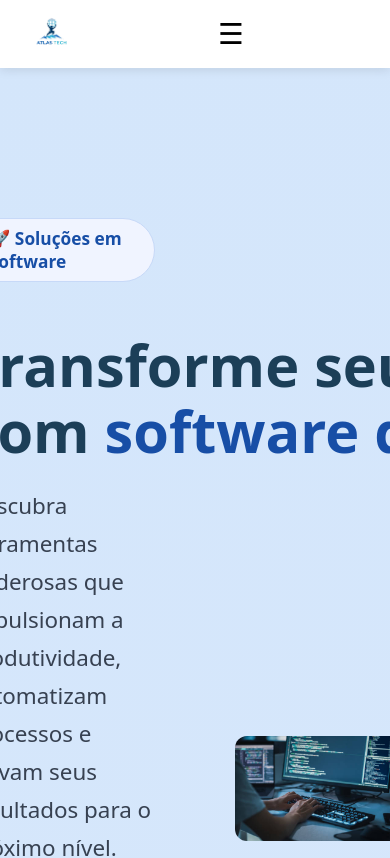
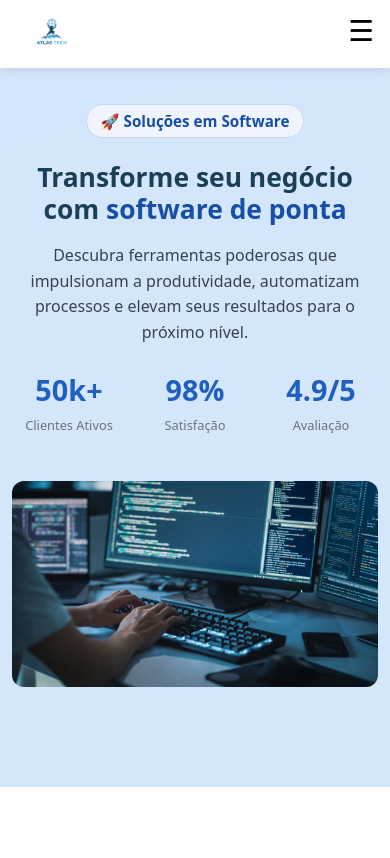
Before and after one commit to lauralefaccin/Atlas-Tech, a React app in the folder frontend/: page / in a window 390 px wide. Shown: the top 858 px of the page. Built offline with nearby package versions, Linux system fonts and the light colour scheme; the HTML template or start-up script is replaced by a standard one.

Commit message:
Ultimas alterações

```diff
--- a/frontend/src/App.css
+++ b/frontend/src/App.css
@@ -60,8 +60,30 @@ nav ul {
   font-size: 1.8rem;
   cursor: pointer;
   color: #000;
-  padding: 0;
+  padding: 4px 8px;
+  border-radius: 8px;
   box-shadow: none;
+  transition: color 0.2s ease, background-color 0.2s ease, transform 0.2s ease;
+  -webkit-tap-highlight-color: transparent;
+}
+
+.menu-toggle:hover {
+  color: #174ea6;
+  background-color: rgba(23, 78, 166, 0.12);
+  transform: translateY(-1px);
+}
+
+.menu-toggle:focus {
+  outline: none;
+}
+
+@media (hover: none) and (pointer: coarse) {
+  .menu-toggle:focus-visible,
+  .menu-toggle:active {
+    color: #174ea6;
+    background-color: rgba(23, 78, 166, 0.12);
+    transform: translateY(-1px);
+  }
 }
 
 nav a {
@@ -882,6 +904,10 @@ nav a:hover {
     height: 48px;
   }
 
+  nav {
+    width: 100%;
+  }
+
   nav ul {
     display: none;
     flex-direction: column;
@@ -893,10 +919,15 @@ nav a:hover {
 
   nav ul.aberto {
     display: flex;
+    margin-top: 34px;
   }
 
   .menu-toggle {
     display: block;
+    position: absolute;
+    top: 10px;
+    right: 8px;
+    z-index: 2;
   }
 
   /* PRODUTOS */
@@ -1211,3 +1242,153 @@ nav a:hover {
   transform: translateY(-2px);
   background: white;
 }
+
+/* ================= HERO RESPONSIVO ================= */
+
+@media (max-width: 1200px) {
+  #hero {
+    gap: 48px;
+    padding: 0 32px;
+  }
+
+  #texto-hero h2 {
+    font-size: 3rem;
+    white-space: normal;
+  }
+
+  #texto-hero p {
+    font-size: 1.15rem;
+    margin-bottom: 28px;
+  }
+}
+
+@media (max-width: 900px) {
+  #hero {
+    margin-top: 120px;
+    min-height: auto;
+    flex-direction: column;
+    align-items: flex-start;
+    gap: 32px;
+    padding: 20px 24px 0;
+  }
+
+  #texto-hero,
+  #imagem-hero {
+    max-width: 100%;
+    width: 100%;
+  }
+
+  #texto-hero h2 {
+    font-size: 2.35rem;
+    line-height: 1.2;
+  }
+
+  #descricao-hero {
+    gap: 24px;
+  }
+
+  #imagem-hero {
+    display: flex;
+    justify-content: center;
+  }
+
+  #imagem-hero img {
+    max-width: 100%;
+  }
+}
+
+@media (max-width: 768px) {
+  .carrossel-integrantes {
+    --largura-card-integrante: 272px;
+  }
+
+  .quadro-foto {
+    width: 248px;
+    height: 248px;
+  }
+
+  .foto-integrante {
+    width: 228px;
+    height: 228px;
+  }
+
+  #hero {
+    margin-top: 24px;
+    align-items: center;
+    gap: 28px;
+    padding: 14px 16px 0;
+  }
+
+  #texto-hero {
+    text-align: center;
+  }
+
+  #badge-hero {
+    font-size: 0.95rem;
+    padding: 6px 14px;
+  }
+
+  #texto-hero h2 {
+    font-size: 2rem;
+  }
+
+  #texto-hero p {
+    font-size: 1rem;
+    line-height: 1.6;
+    margin-bottom: 24px;
+  }
+
+  #descricao-hero {
+    width: 100%;
+    justify-content: center;
+    gap: 16px;
+  }
+
+  #descricao-hero .stat-item {
+    min-width: 88px;
+    text-align: center;
+  }
+
+  #descricao-hero .stat-item h3 {
+    font-size: 1.8rem;
+  }
+}
+
+@media (max-width: 480px) {
+  .carrossel-integrantes {
+    --largura-card-integrante: 238px;
+  }
+
+  .quadro-foto {
+    width: 214px;
+    height: 214px;
+  }
+
+  .foto-integrante {
+    width: 196px;
+    height: 196px;
+  }
+
+  #hero {
+    gap: 22px;
+    padding: 12px 12px 0;
+  }
+
+  #texto-hero h2 {
+    font-size: 1.65rem;
+  }
+
+  #descricao-hero {
+    display: grid;
+    grid-template-columns: repeat(3, minmax(0, 1fr));
+    gap: 12px;
+  }
+
+  #descricao-hero .stat-item {
+    min-width: 0;
+  }
+
+  #descricao-hero .stat-item p {
+    font-size: 0.8rem;
+  }
+}
```
